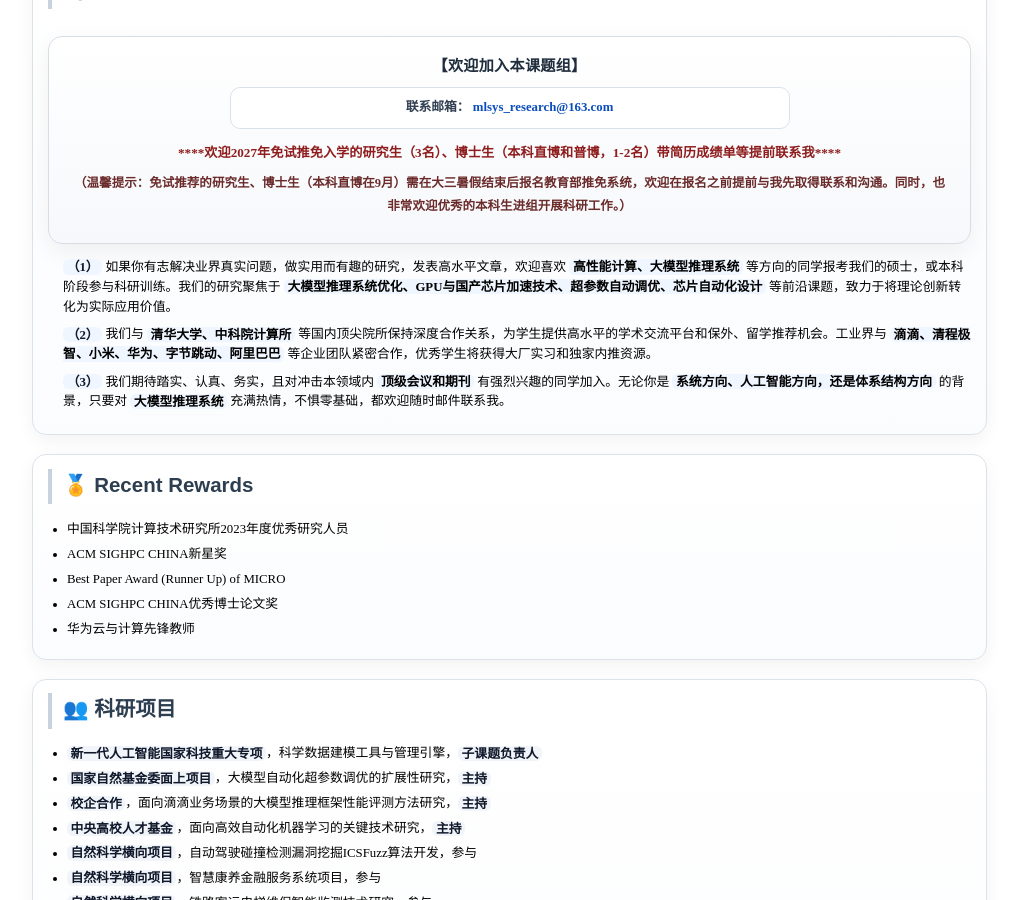
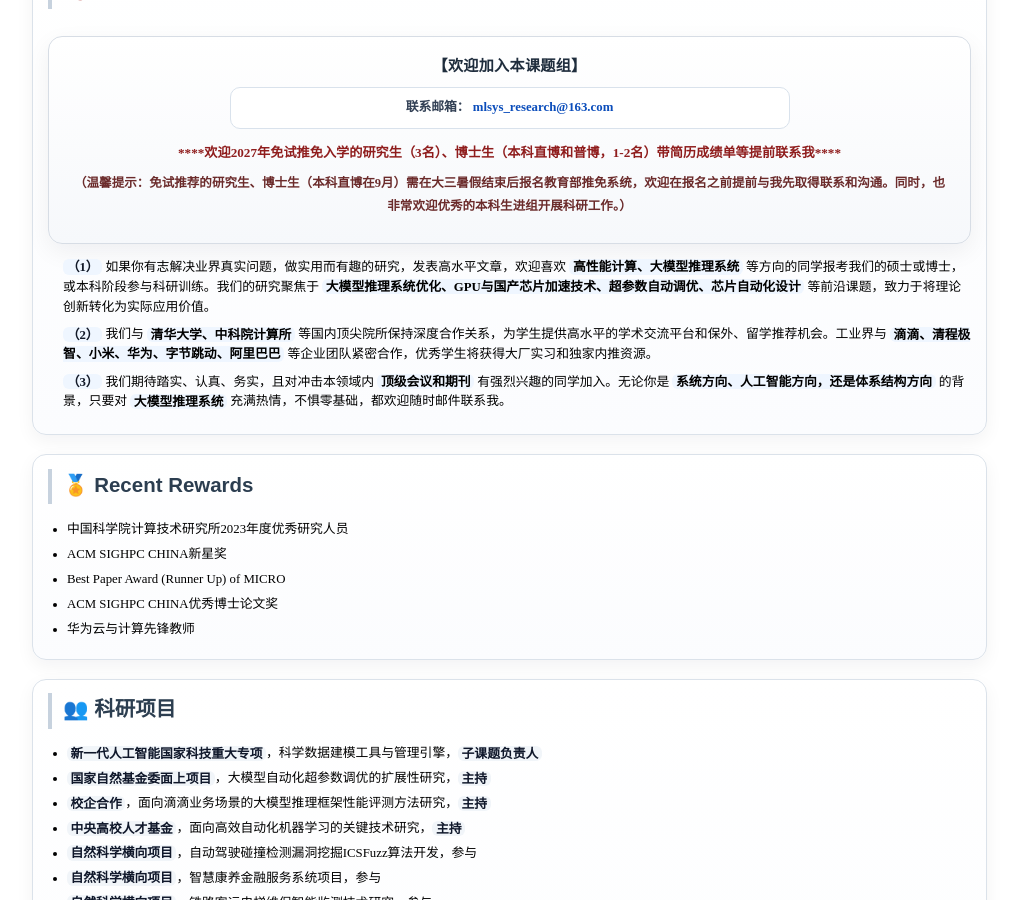
Before and after one commit to mlsys-research-jedy/mlsys-research-jedy.github.io, a Jekyll site: the page index.html, which Jekyll copies as it is, in a window 1280 px wide and 900 px high, scrolled down 603 px. Shown: the whole window, without its empty margins (123-1141 px from the left). Built offline with Jekyll 4.4.1, drawn with Linux system fonts in a browser that asks for light colours.

Commit message:
Include doctoral applicants in recruitment copy

```diff
--- a/index.html
+++ b/index.html
@@ -233,7 +233,7 @@
 
 
 <ul>
-    <li><strong>（1）</strong> 如果你有志解决业界真实问题，做实用而有趣的研究，发表高水平文章，欢迎喜欢 <strong style="color:black; font-weight:bold;">高性能计算、大模型推理系统</strong> 等方向的同学报考我们的硕士，或本科阶段参与科研训练。我们的研究聚焦于 <strong style="color:black; font-weight:bold;">大模型推理系统优化、GPU与国产芯片加速技术、超参数自动调优、芯片自动化设计</strong> 等前沿课题，致力于将理论创新转化为实际应用价值。</li>
+    <li><strong>（1）</strong> 如果你有志解决业界真实问题，做实用而有趣的研究，发表高水平文章，欢迎喜欢 <strong style="color:black; font-weight:bold;">高性能计算、大模型推理系统</strong> 等方向的同学报考我们的硕士或博士，或本科阶段参与科研训练。我们的研究聚焦于 <strong style="color:black; font-weight:bold;">大模型推理系统优化、GPU与国产芯片加速技术、超参数自动调优、芯片自动化设计</strong> 等前沿课题，致力于将理论创新转化为实际应用价值。</li>
     <li><strong>（2）</strong> 我们与 <strong style="color:black; font-weight:bold;">清华大学、中科院计算所</strong> 等国内顶尖院所保持深度合作关系，为学生提供高水平的学术交流平台和保外、留学推荐机会。工业界与 <strong style="color:black; font-weight:bold;">滴滴、清程极智、小米、华为、字节跳动、阿里巴巴</strong> 等企业团队紧密合作，优秀学生将获得大厂实习和独家内推资源。</li>
     <li><strong>（3）</strong> 我们期待踏实、认真、务实，且对冲击本领域内 <strong style="color:black; font-weight:bold;">顶级会议和期刊</strong> 有强烈兴趣的同学加入。无论你是 <strong style="color:black; font-weight:bold;">系统方向、人工智能方向，还是体系结构方向</strong> 的背景，只要对 <strong style="color:black; font-weight:bold;">大模型推理系统</strong> 充满热情，不惧零基础，都欢迎随时邮件联系我。</li>
 </ul>
```
